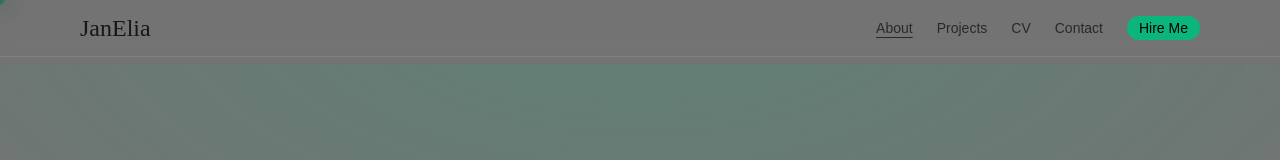
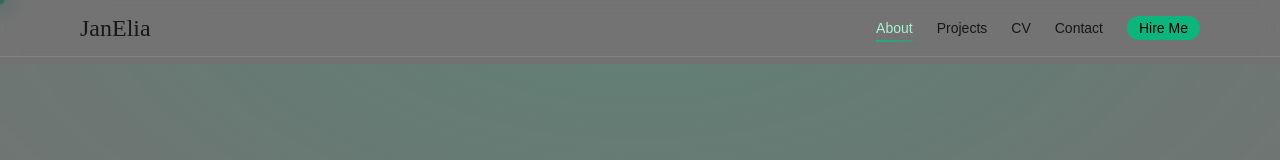
Before and after one commit to jan-elia-24/portfolio1, a Next.js app: page / in a window 1280 px wide. Shown: the top 160 px of the page. Built offline with nearby package versions, Linux system fonts and the light colour scheme.

Commit message:
animated underline for hover + active route

```diff
--- a/src/app/globals.css
+++ b/src/app/globals.css
@@ -156,3 +156,19 @@ html {
   .print\:px-8 { padding-left: 2rem !important; padding-right: 2rem !important; }
   .print\:py-10 { padding-top: 2.5rem !important; padding-bottom: 2.5rem !important; }
 }
+
+/* Animated nav underline */
+.nav-link {
+  position: relative;
+  transition: color .2s ease;
+}
+.nav-link::after {
+  content:"";
+  position:absolute; left:0; bottom:-6px;
+  height:2px; width:0%;
+  background: linear-gradient(90deg, rgba(16,185,129,.9), rgba(16,185,129,.4));
+  transition: width .25s ease;
+}
+.nav-link:hover::after { width:100%; }
+.nav-link.is-active { color:#a7f3d0; }
+.nav-link.is-active::after { width:100%; }
--- a/src/components/nav.tsx
+++ b/src/components/nav.tsx
@@ -50,9 +50,7 @@ export default function Nav() {
                       window.location.hash = "#contact";
                     }
                   }}
-                  className={`hover:opacity-100 opacity-80 transition ${
-                    isActive ? "underline underline-offset-4" : ""
-                  }`}
+                  className={`nav-link ${isActive ? "is-active" : ""}`}
                 >
                   {l.label}
                 </Link>
```
